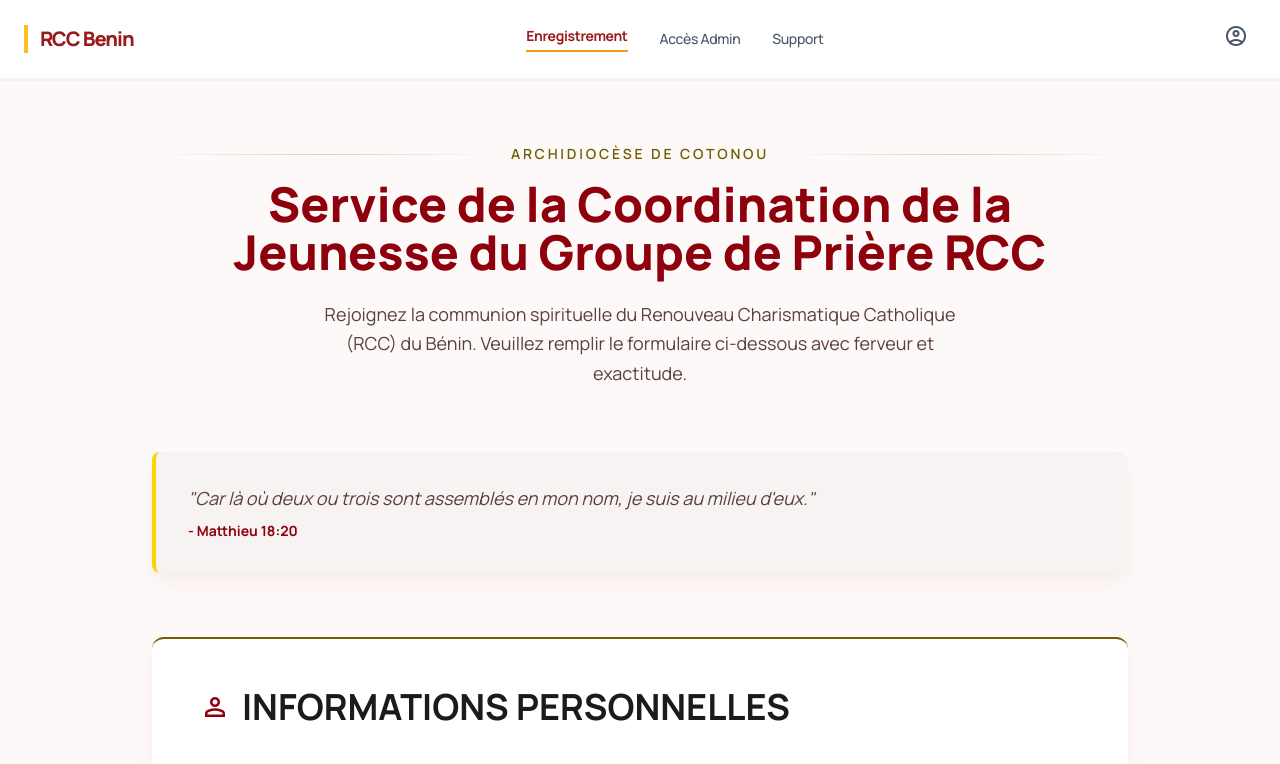
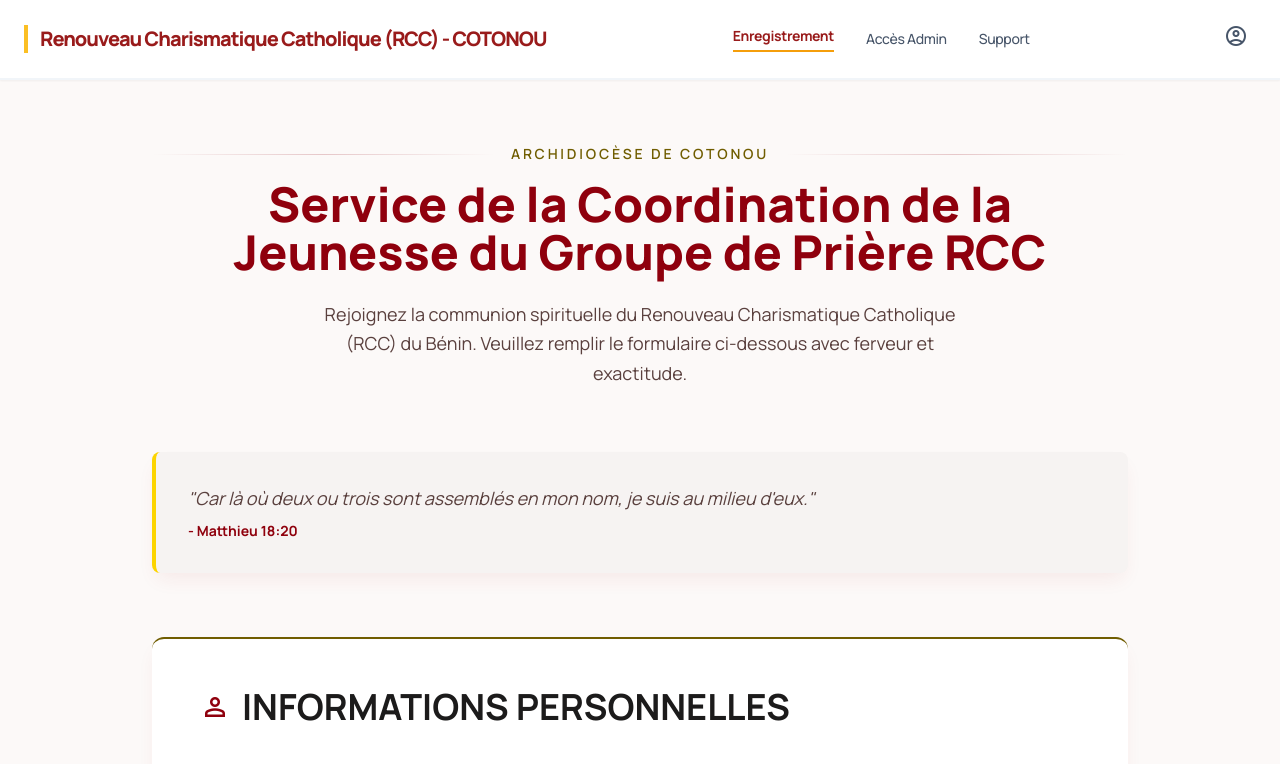
Before and after one commit to Cristal-Invictus/RCCB, a website: page public/index.html in a window 1280 px wide. Shown: the top 764 px of the page. Drawn offline with nearby package versions, Linux system fonts and the light colour scheme.

Commit message:
fix: adding of text

```diff
--- a/public/index.html
+++ b/public/index.html
@@ -100,7 +100,7 @@
   <nav class="bg-white/95 backdrop-blur-md border-b-2 border-slate-100 shadow-sm sticky top-0 z-50">
     <div class="flex justify-between items-center w-full px-6 py-4 max-w-screen-2xl mx-auto">
       <a class="text-xl font-extrabold tracking-tighter text-red-800 border-l-4 border-amber-400 pl-3" href="/">
-        RCC Benin
+        Renouveau Charismatique Catholique (RCC) - COTONOU
       </a>
       <div class="hidden md:flex gap-8 items-center text-sm font-medium tracking-tight">
         <a class="text-red-800 font-bold border-b-2 border-amber-500 pb-1" href="/">Enregistrement</a>
```
